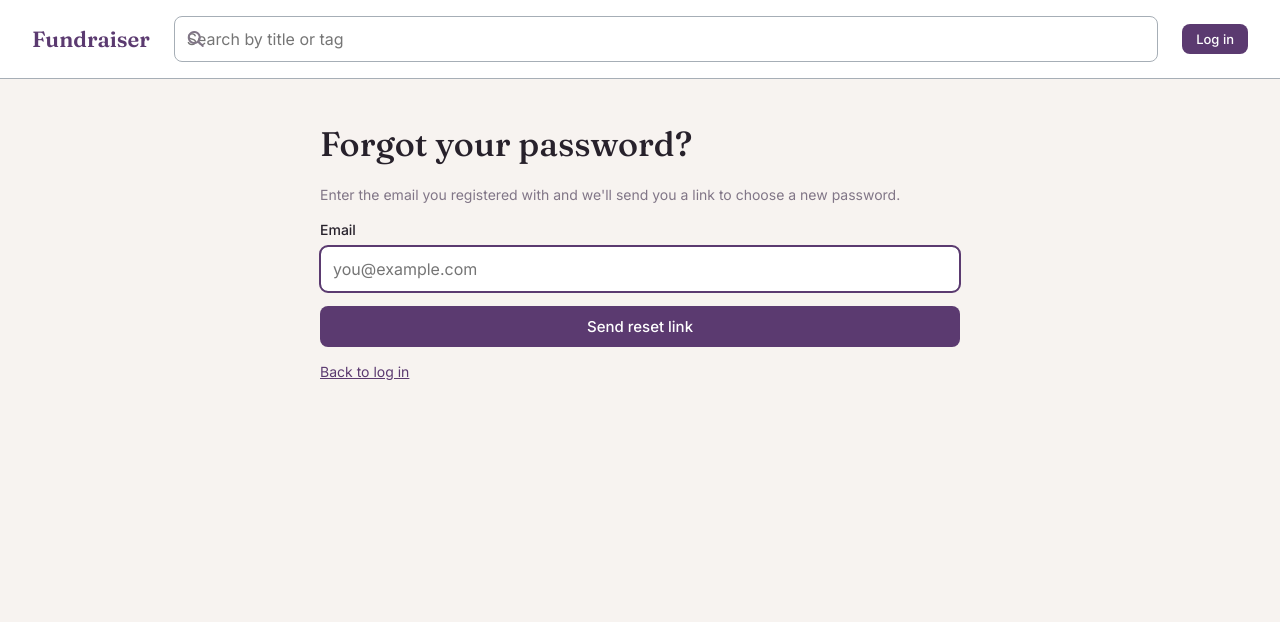
After one commit to Ahmed-Desouki/Fund-Raising-Website, a Django app: page /password-reset/ in a window 1280 px wide. The commit adds this page. Shown: the top 622 px of the page. Run offline with Django 5.2, Linux system fonts and the light colour scheme.

Commit message:
Add forgot password flow (reset link by email)
- Wire the existing 'Forgot password?' link on the login form
- Django's built-in reset views with site-styled templates under main/
- Same response for unknown emails so registered emails can't be probed

Co-Authored-By: Claude Opus 5.5 <noreply@anthropic.com>

```diff
--- /dev/null
+++ b/main/templates/main/password_reset_form.html
@@ -0,0 +1,18 @@
+{% extends 'projects/base.html' %}
+{% block title %}Forgot password · Fundraiser{% endblock %}
+{% block content %}
+<div class="narrow">
+    <h1 class="page-title">Forgot your password?</h1>
+    <p class="muted">Enter the email you registered with and we'll send you a link to choose a new password.</p>
+    <form method="post" class="form">
+        {% csrf_token %}
+        <div class="field">
+            <label for="id_email">Email</label>
+            <input type="email" name="email" id="id_email" value="{{ form.email.value|default:'' }}" placeholder="you@example.com" required autofocus>
+            {% for error in form.email.errors %}<small class="error">{{ error }}</small>{% endfor %}
+        </div>
+        <button type="submit" class="btn btn-primary">Send reset link</button>
+    </form>
+    <p class="muted"><a href="{% url 'auth_page' %}">Back to log in</a></p>
+</div>
+{% endblock %}
--- /dev/null
+++ b/main/templates/main/password_reset_subject.txt
@@ -0,0 +1 @@
+Reset your Fundraiser password
--- a/main/templates/registration/register.html
+++ b/main/templates/registration/register.html
@@ -97,7 +97,7 @@
                 <div class="field">
                     <div class="label-line">
                         <label>Password <span>*</span></label>
-                        <a href="#">Forgot password?</a>
+                        <a href="{% url 'password_reset' %}">Forgot password?</a>
                     </div>
 
                     <div class="password">
--- a/main/urls.py
+++ b/main/urls.py
@@ -1,5 +1,25 @@
+from django.contrib.auth import views as auth_views
 from django.urls import path
 from . import views
+
+# Templates live under main/ so they aren't shadowed by django.contrib.admin's
+# registration/password_reset_* templates (admin comes first in INSTALLED_APPS).
+password_reset_views = [
+    path('password-reset/', auth_views.PasswordResetView.as_view(
+        template_name='main/password_reset_form.html',
+        email_template_name='main/password_reset_email.txt',
+        subject_template_name='main/password_reset_subject.txt',
+    ), name='password_reset'),
+    path('password-reset/sent/', auth_views.PasswordResetDoneView.as_view(
+        template_name='main/password_reset_done.html',
+    ), name='password_reset_done'),
+    path('password-reset/<uidb64>/<token>/', auth_views.PasswordResetConfirmView.as_view(
+        template_name='main/password_reset_confirm.html',
+    ), name='password_reset_confirm'),
+    path('password-reset/complete/', auth_views.PasswordResetCompleteView.as_view(
+        template_name='main/password_reset_complete.html',
+    ), name='password_reset_complete'),
+]
 
 urlpatterns = [
     path('', views.auth_page, name='auth_page'),
@@ -11,4 +31,4 @@ urlpatterns = [
 
     path('api/register/', views.api_register, name='api_register'),
     path('api/login/', views.api_login, name='api_login'),
-]
+] + password_reset_views
```
Also changed, not shown: main/templates/main/password_reset_complete.html (added, +9 -0 lines), main/templates/main/password_reset_confirm.html (added, +29 -0 lines), main/templates/main/password_reset_done.html (added, +10 -0 lines), main/templates/main/password_reset_email.txt (added, +8 -0 lines), main/tests.py (+40 -0 lines), README.md.
